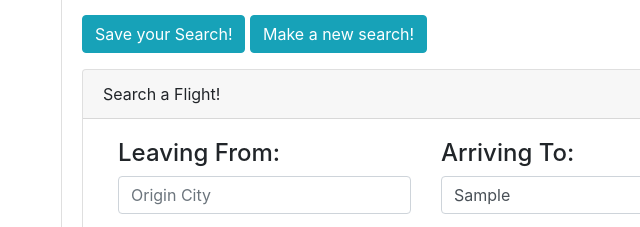
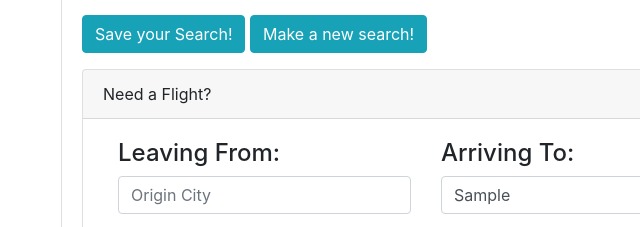
Before and after one commit to mrubenstein6192/Project_2, a website: page public/index.html in a window 1280 px wide. Both pictures are taken after typing "Sample" into the empty fields and a click on the button "Search". Shown: the part 125-352 px from the top of the page, 24-664 px from the left. Drawn offline with nearby package versions, Linux system fonts and the light colour scheme.

Commit message:
front end fixes

```diff
--- a/public/index.html
+++ b/public/index.html
@@ -38,7 +38,7 @@
             <!-- flight stuff -->
             <div class="flightsForm">
               <div class="card my-3">
-                <div class="card-header">Search a Flight!</div>
+                <div class="card-header">Need a Flight?</div>
                 <div class="container">
                   <div class="card-body">
                     <!-- row for origin and destination -->
```
